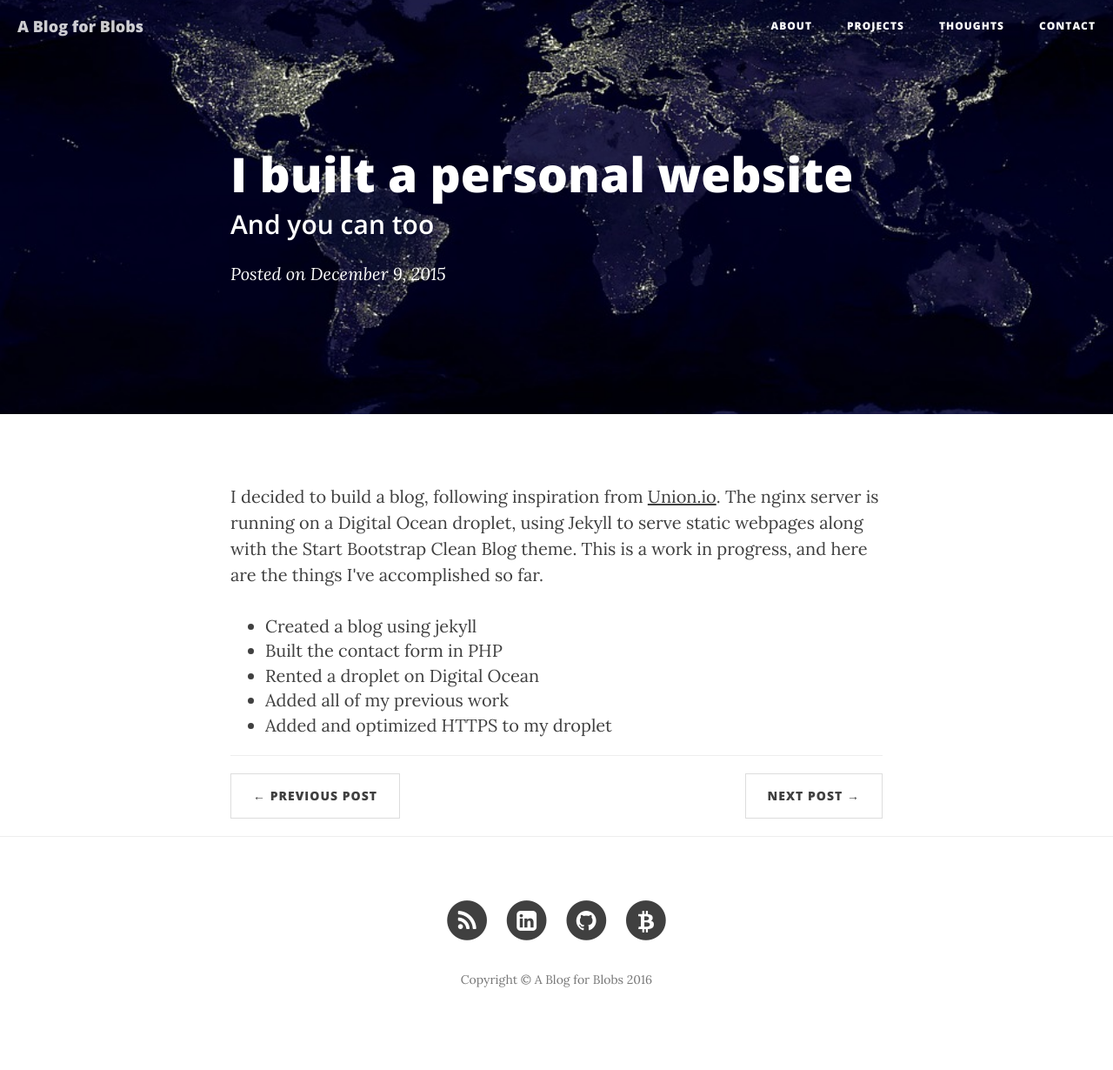
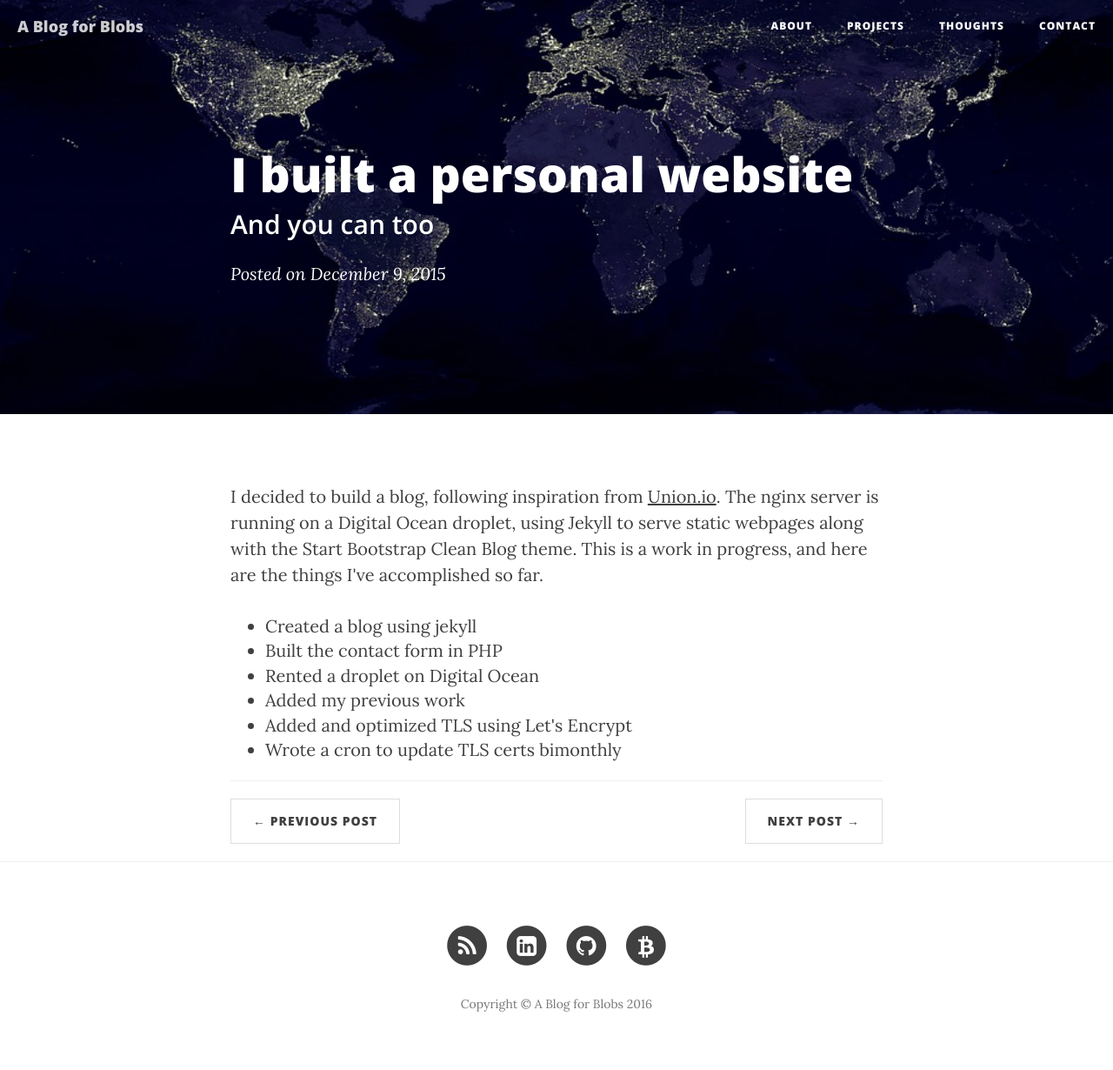
Before and after one commit to sschadwick/jklBlog, a Jekyll site: the page built from _posts/thoughts/2015-12-09-website.markdown, in a window 1280 px wide. Shown: the whole page at 87% size. Built offline with Jekyll 4.4.1, drawn with Linux system fonts in a browser that asks for light colours; nearby versions of some CDN libraries; before the commit the page ends 1202 px from its top, so only the background shows below that.

```diff
--- a/_posts/thoughts/2015-12-09-website.markdown
+++ b/_posts/thoughts/2015-12-09-website.markdown
@@ -16,6 +16,7 @@ catname:    Thoughts
   <li>Created a blog using jekyll</li>
   <li>Built the contact form in PHP</li>
   <li>Rented a droplet on Digital Ocean</li>
-  <li>Added all of my previous work</li>
-  <li>Added and optimized HTTPS to my droplet</li>
+  <li>Added my previous work</li>
+  <li>Added and optimized TLS using Let's Encrypt</li>
+  <li>Wrote a cron to update TLS certs bimonthly</li>
 </ul>
```
Also changed, not shown: resume/index.html (added, +8 -0 lines), 1 other file.
